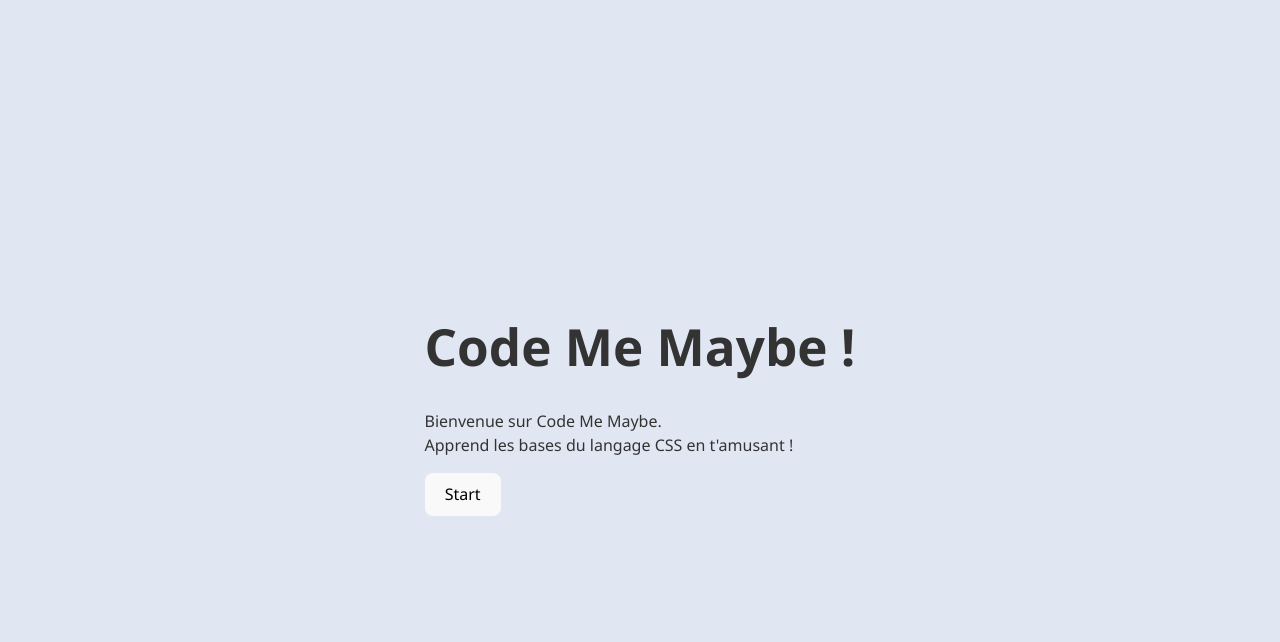
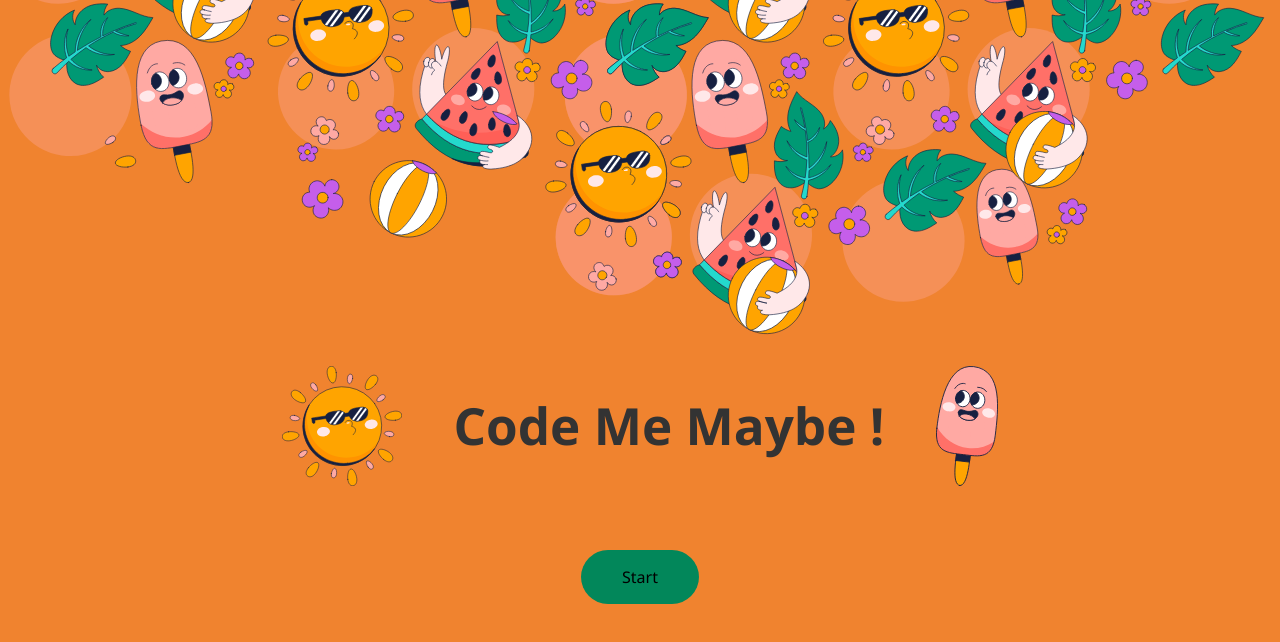
Before and after one commit to Dias-Jonathan-dev/Code-me-maybe, a React (Vite) app: page / in a window 1280 px wide. Shown: the top 642 px of the page. Built offline with nearby package versions, Linux system fonts and the light colour scheme.

Commit message:
WIP design

```diff
--- a/package.json
+++ b/package.json
@@ -11,6 +11,7 @@
 		"preview": "vite preview"
 	},
 	"dependencies": {
+		"canvas-confetti": "^1.9.3",
 		"react": "^19.1.0",
 		"react-dom": "^19.1.0",
 		"react-router-dom": "^7.6.0"
@@ -18,8 +19,8 @@
 	"devDependencies": {
 		"@biomejs/biome": "1.9.4",
 		"@types/canvas-confetti": "^1.9.0",
-		"@types/react": "^19.1.2",
-		"@types/react-dom": "^19.1.2",
+		"@types/react": "^19.1.5",
+		"@types/react-dom": "^19.1.5",
 		"@vitejs/plugin-react": "^4.4.1",
 		"typescript": "~5.8.3",
 		"vite": "^6.3.5"
--- a/src/assets/EndPage.tsx
+++ b/src/assets/EndPage.tsx
@@ -1,5 +1,4 @@
 import { useEffect, useState } from "react";
-import React from "react";
 import { useNavigate } from "react-router-dom";
 import confetti from "canvas-confetti";
 
@@ -11,7 +10,7 @@ function launchConfetti(): void {
   });
 }
 
-function EndPage(): JSX.Element {
+function EndPage() {
   const [gameFinished, setGameFinished] = useState<boolean>(false);
   const navigate = useNavigate();
 
--- a/src/assets/HomePage.tsx
+++ b/src/assets/HomePage.tsx
@@ -1,4 +1,5 @@
 import { useNavigate } from "react-router-dom";
+import { useEffect } from "react";
 
 function HomePage() {
   const navigate = useNavigate();
@@ -6,17 +7,41 @@ function HomePage() {
     navigate("/game");
   };
 
+  useEffect(() => {
+    // Ajoute une classe sur body quand HomePage monte
+    document.body.classList.add("homepage-background");
+
+    // Enlève la classe quand HomePage démonte
+    return () => {
+      document.body.classList.remove("homepage-background");
+    };
+  }, []);
+
   return (
     <div className="homepage">
-      <h1>Code Me Maybe !</h1>
-      <p>
-        Bienvenue sur <span>Code Me Maybe.</span>
-        <br />
-        Apprend les bases du langage CSS en t'amusant !
-      </p>
-      <button type="button" onClick={handleClick}>
-        Start
-      </button>
+      <img
+        src="src/assets/images/fond header_Plan de travail 1.svg"
+        alt="fond"
+        className="header-wallpaper"
+      />
+      <div className="homepage-text">
+        <div className="homepage-bienvenue">
+          <img
+            src="src/assets/images/sun.svg"
+            alt="sun"
+            className="homepage-sun"
+          />
+          <h1>Code Me Maybe !</h1>
+          <img
+            src="src/assets/images/glace.svg"
+            alt="glace"
+            className="homepage-ice"
+          />
+        </div>
+        <button type="button" onClick={handleClick}>
+          Start
+        </button>
+      </div>
     </div>
   );
 }
--- a/src/styles.css
+++ b/src/styles.css
@@ -371,6 +371,55 @@ body {
   visibility: hidden;
 }
 
+/* ---------- Home Page ---------- */
+
+body.homepage-background {
+  background-color: #f0832f;
+}
+
+.homepage {
+  height: 100vh;
+}
+
+.header-wallpaper {
+  width: 100vw;
+}
+
+.homepage-text {
+  text-align: center;
+}
+
+.homepage-sun {
+  height: 15vh;
+}
+
+.homepage-ice {
+  height: 15vh;
+}
+
+.homepage-welcome {
+  width: 25vw;
+  margin: 0 5vw;
+}
+
+.homepage-text button {
+  background-color: #02875a;
+  border-radius: 50px;
+  margin-top: 8vh;
+  padding: 15px 40px;
+}
+
+.homepage-text h1 {
+  margin: 4vh 4vw;
+  display: inline-block;
+}
+
+.homepage-bienvenue {
+  display: flex;
+  align-items: center;
+  justify-content: center;
+}
+
 @media (max-width: 600px) {
   .card,
   .empty-card {
--- a/tsconfig.app.json
+++ b/tsconfig.app.json
@@ -6,6 +6,7 @@
     "lib": ["ES2020", "DOM", "DOM.Iterable"],
     "module": "ESNext",
     "skipLibCheck": true,
+    "types": ["react", "react-dom"],
 
     /* Bundler mode */
     "moduleResolution": "bundler",
```
Also changed, not shown: src/assets/images/fond header_Plan de travail 1.svg (added), 1 other file (tests, documents, lock files or other folders).
